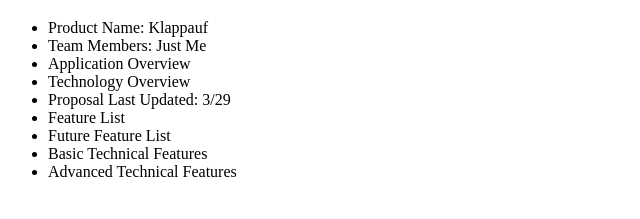
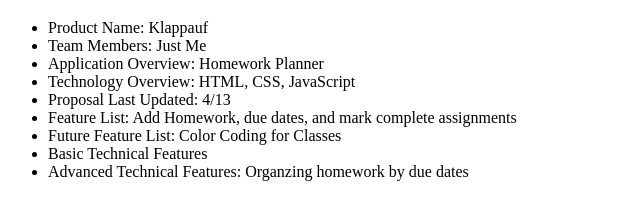
Before and after one commit to tylerk323/class-project-proposal, a plain HTML site: page index.html in a window 1280 px wide. Shown: the part 61-280 px from the top of the page, without its empty margins (0-640 px from the left). Drawn offline with Linux system fonts and the light colour scheme.

Commit message:
Update index.html

```diff
--- a/index.html
+++ b/index.html
@@ -10,13 +10,13 @@
 
       <li>Product Name: Klappauf</li>
       <li>Team Members: Just Me</li>
-      <li>Application Overview</li>
-      <li>Technology Overview</li>
-      <li>Proposal Last Updated: 3/29</li>
-      <li>Feature List</li>
-      <li>Future Feature List</li>
+      <li>Application Overview: Homework Planner</li>
+      <li>Technology Overview: HTML, CSS, JavaScript</li>
+      <li>Proposal Last Updated: 4/13</li>
+      <li>Feature List: Add Homework, due dates, and mark complete assignments</li>
+      <li>Future Feature List: Color Coding for Classes</li>
       <li>Basic Technical Features </li>
-      <li>Advanced Technical Features</li>
+      <li>Advanced Technical Features: Organzing homework by due dates</li>
   </ul>
 
 </body>
```
